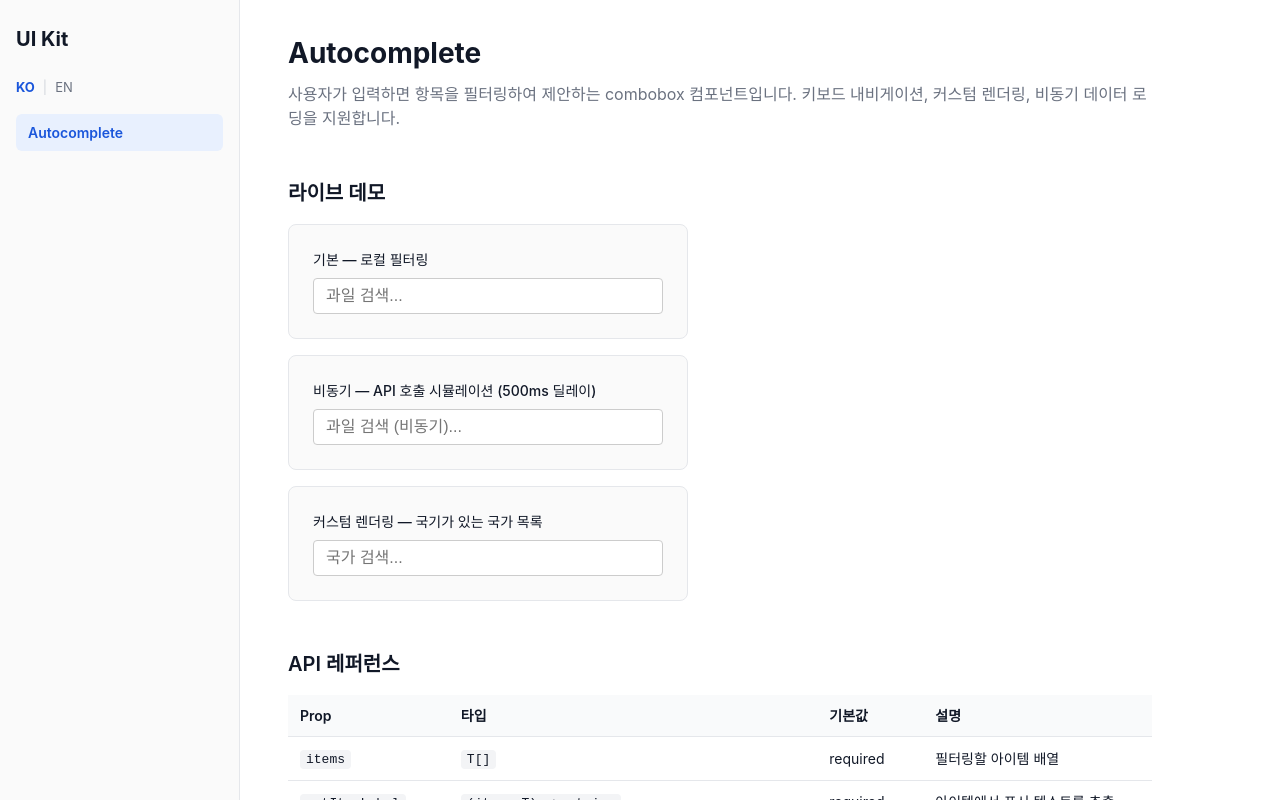
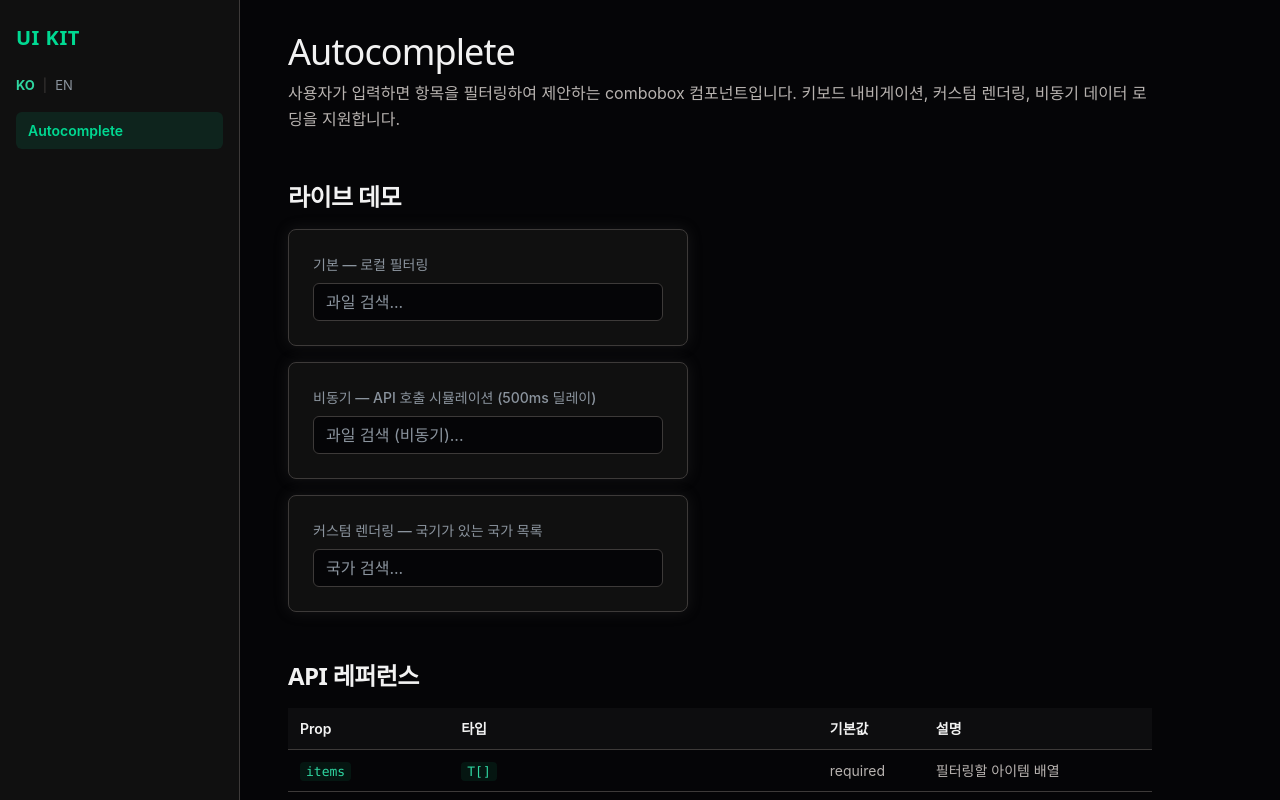
Before and after one commit to aumilkyeong/showcase, a React (Vite) app in the folder apps/ui-kit/: page /ko/components/autocomplete in a window 1280 px wide. Shown: the top 800 px of the page. Built offline with nearby package versions, Linux system fonts and the light colour scheme.

Commit message:
feat(ui-kit): apply dark theme based on DESIGN.md

```diff
--- a/apps/ui-kit/src/components/autocomplete/Autocomplete.module.css
+++ b/apps/ui-kit/src/components/autocomplete/Autocomplete.module.css
@@ -7,20 +7,30 @@
   width: 100%;
   padding: 8px 12px;
   font-size: 16px;
-  border: 1px solid #ccc;
-  border-radius: 4px;
+  font-family: inherit;
+  color: #f2f2f2;
+  background-color: #050507;
+  border: 1px solid #3d3a39;
+  border-radius: 6px;
   outline: none;
   box-sizing: border-box;
+  transition: border-color 0.15s, box-shadow 0.15s;
+}
+
+.input::placeholder {
+  color: #8b949e;
 }
 
 .input:focus {
-  border-color: #4a90d9;
-  box-shadow: 0 0 0 2px rgba(74, 144, 217, 0.3);
+  border-color: #00d992;
+  box-shadow: 0 0 0 2px rgba(0, 217, 146, 0.25);
 }
 
 .input:disabled {
-  background-color: #f5f5f5;
+  background-color: #101010;
+  color: #8b949e;
   cursor: not-allowed;
+  opacity: 0.5;
 }
 
 .listbox {
@@ -31,10 +41,11 @@
   margin: 4px 0 0;
   padding: 0;
   list-style: none;
-  background: #fff;
-  border: 1px solid #ccc;
-  border-radius: 4px;
-  box-shadow: 0 4px 12px rgba(0, 0, 0, 0.1);
+  background: #101010;
+  border: 1px solid #3d3a39;
+  border-radius: 6px;
+  box-shadow: rgba(0, 0, 0, 0.7) 0px 20px 60px,
+    rgba(148, 163, 184, 0.1) 0px 0px 0px 1px inset;
   max-height: 240px;
   overflow-y: auto;
   z-index: 100;
@@ -43,24 +54,28 @@
 .option {
   padding: 8px 12px;
   cursor: pointer;
+  color: #b8b3b0;
+  transition: background-color 0.1s, color 0.1s;
 }
 
 .option:hover {
-  background-color: #f0f0f0;
+  background-color: rgba(255, 255, 255, 0.05);
+  color: #f2f2f2;
 }
 
 .optionHighlighted {
-  background-color: #e8f0fe;
+  background-color: rgba(0, 217, 146, 0.1);
+  color: #f2f2f2;
 }
 
 .noResults {
   padding: 8px 12px;
-  color: #888;
+  color: #8b949e;
 }
 
 .loading {
   padding: 8px 12px;
-  color: #888;
+  color: #8b949e;
 }
 
 .srOnly {
--- a/apps/ui-kit/src/global.css
+++ b/apps/ui-kit/src/global.css
@@ -8,19 +8,51 @@
 
 html {
   font-family:
+    Inter,
+    system-ui,
     -apple-system,
-    BlinkMacSystemFont,
     'Segoe UI',
     Roboto,
-    'Helvetica Neue',
+    Ubuntu,
+    Cantarell,
+    'Noto Sans',
+    Helvetica,
     Arial,
+    'Apple Color Emoji',
+    'Segoe UI Emoji',
+    'Segoe UI Symbol',
     sans-serif;
   font-size: 16px;
   line-height: 1.5;
-  color: #111827;
+  color: #f2f2f2;
+  background-color: #050507;
   -webkit-font-smoothing: antialiased;
+  font-feature-settings: 'calt', 'rlig';
 }
 
 a {
-  color: #1a56db;
+  color: #00d992;
 }
+
+::selection {
+  background-color: rgba(0, 217, 146, 0.25);
+  color: #f2f2f2;
+}
+
+::-webkit-scrollbar {
+  width: 6px;
+  height: 6px;
+}
+
+::-webkit-scrollbar-track {
+  background: transparent;
+}
+
+::-webkit-scrollbar-thumb {
+  background: #3d3a39;
+  border-radius: 9999px;
+}
+
+::-webkit-scrollbar-thumb:hover {
+  background: #8b949e;
+}
--- a/apps/ui-kit/src/layouts/DocsLayout.module.css
+++ b/apps/ui-kit/src/layouts/DocsLayout.module.css
@@ -1,20 +1,26 @@
 .layout {
   display: flex;
   min-height: 100vh;
+  background-color: #050507;
 }
 
 .sidebar {
   width: 240px;
   padding: 24px 16px;
-  border-right: 1px solid #e5e7eb;
-  background-color: #fafafa;
+  border-right: 1px solid #3d3a39;
+  background-color: #101010;
   flex-shrink: 0;
 }
 
 .sidebarTitle {
+  font-family: system-ui, -apple-system, 'Segoe UI', Roboto, sans-serif;
   font-size: 20px;
-  font-weight: 700;
+  font-weight: 600;
+  line-height: 1.4;
+  letter-spacing: 0.5px;
+  color: #00d992;
   margin: 0 0 24px;
+  text-transform: uppercase;
 }
 
 .nav {
@@ -28,17 +34,20 @@
   padding: 8px 12px;
   border-radius: 6px;
   text-decoration: none;
-  color: #374151;
+  color: #b8b3b0;
   font-size: 14px;
+  font-weight: 500;
+  transition: background-color 0.15s, color 0.15s;
 }
 
 .navLink:hover {
-  background-color: #f0f0f0;
+  background-color: rgba(255, 255, 255, 0.05);
+  color: #f2f2f2;
 }
 
 .navLinkActive {
-  background-color: #e8f0fe;
-  color: #1a56db;
+  background-color: rgba(0, 217, 146, 0.1);
+  color: #00d992;
   font-weight: 600;
 }
 
@@ -58,19 +67,20 @@
 
 .localeLink {
   text-decoration: none;
-  color: #6b7280;
+  color: #8b949e;
   font-weight: 400;
+  transition: color 0.15s;
 }
 
 .localeLink:hover {
-  color: #1a56db;
+  color: #00d992;
 }
 
 .localeLinkActive {
-  color: #1a56db;
+  color: #2fd6a1;
   font-weight: 700;
 }
 
 .localeDivider {
-  color: #d1d5db;
+  color: #3d3a39;
 }
--- a/apps/ui-kit/src/pages/autocomplete/AutocompletePage.module.css
+++ b/apps/ui-kit/src/pages/autocomplete/AutocompletePage.module.css
@@ -5,16 +5,20 @@
 }
 
 .title {
-  font-size: 28px;
-  font-weight: 700;
+  font-family: system-ui, -apple-system, 'Segoe UI', Roboto, sans-serif;
+  font-size: 36px;
+  font-weight: 400;
+  line-height: 1.11;
+  letter-spacing: -0.9px;
+  color: #f2f2f2;
   margin: 0;
 }
 
 .description {
   font-size: 16px;
-  color: #6b7280;
+  color: #b8b3b0;
   margin: 8px 0 0;
-  line-height: 1.5;
+  line-height: 1.65;
 }
 
 .section {
@@ -24,22 +28,28 @@
 }
 
 .sectionTitle {
-  font-size: 20px;
-  font-weight: 600;
+  font-family: system-ui, -apple-system, 'Segoe UI', Roboto, sans-serif;
+  font-size: 24px;
+  font-weight: 700;
+  line-height: 1.33;
+  letter-spacing: -0.6px;
+  color: #f2f2f2;
   margin: 0;
 }
 
 .demo {
   padding: 24px;
-  border: 1px solid #e5e7eb;
+  border: 1px solid #3d3a39;
   border-radius: 8px;
-  background-color: #fafafa;
+  background-color: #101010;
   max-width: 400px;
+  box-shadow: rgba(92, 88, 85, 0.2) 0px 0px 15px;
 }
 
 .demoLabel {
   font-size: 14px;
   font-weight: 500;
+  color: #8b949e;
   margin: 0 0 8px;
 }
 
@@ -52,18 +62,23 @@
 .table td {
   text-align: left;
   padding: 10px 12px;
-  border-bottom: 1px solid #e5e7eb;
+  border-bottom: 1px solid #3d3a39;
   font-size: 14px;
+  color: #b8b3b0;
 }
 
 .table th {
   font-weight: 600;
-  background-color: #f9fafb;
+  color: #f2f2f2;
+  background-color: rgba(255, 255, 255, 0.03);
 }
 
 .table code {
+  font-family: SFMono-Regular, Menlo, Monaco, Consolas, 'Liberation Mono',
+    'Courier New', monospace;
   font-size: 13px;
-  background-color: #f3f4f6;
+  background-color: rgba(0, 217, 146, 0.08);
+  color: #2fd6a1;
   padding: 2px 6px;
   border-radius: 4px;
 }
@@ -81,18 +96,21 @@
   align-items: center;
   gap: 12px;
   font-size: 14px;
+  color: #b8b3b0;
 }
 
 .kbd {
   display: inline-block;
   padding: 2px 8px;
   font-size: 13px;
-  font-family: monospace;
-  background-color: #f3f4f6;
-  border: 1px solid #d1d5db;
+  font-family: SFMono-Regular, Menlo, Monaco, Consolas, 'Liberation Mono',
+    'Courier New', monospace;
+  background-color: #101010;
+  border: 1px solid #3d3a39;
   border-radius: 4px;
   min-width: 32px;
   text-align: center;
+  color: #f2f2f2;
 }
 
 .richItem {
```
